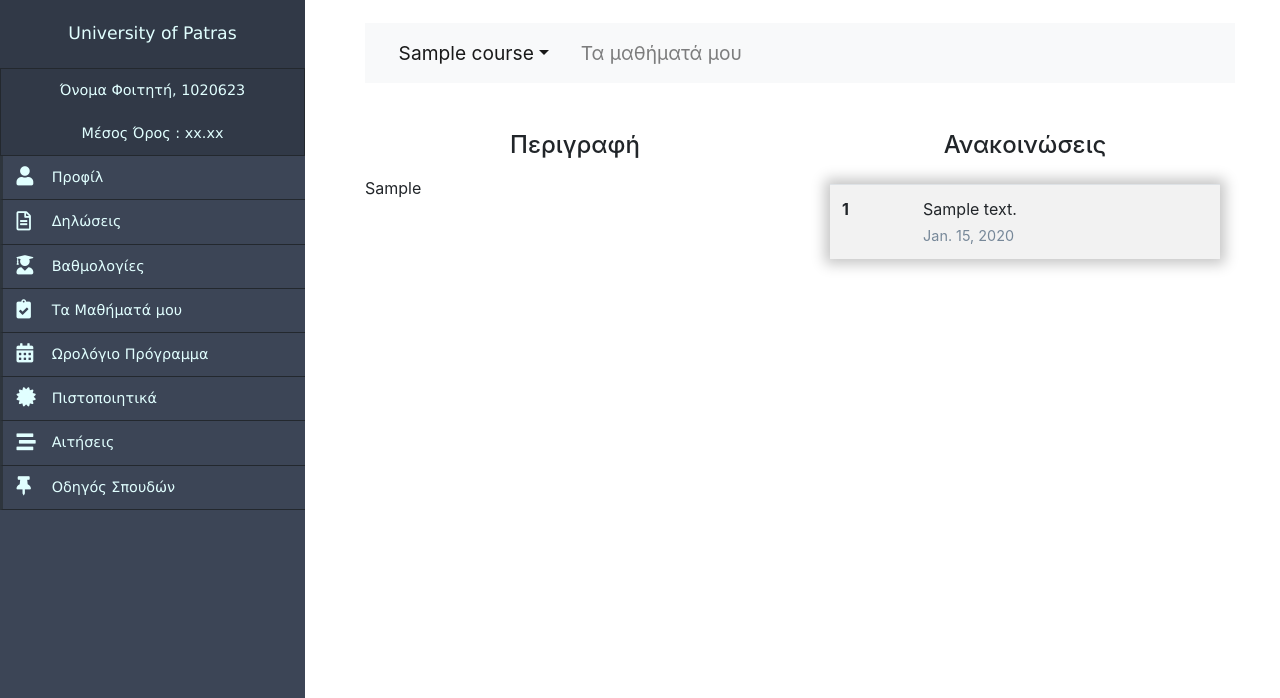
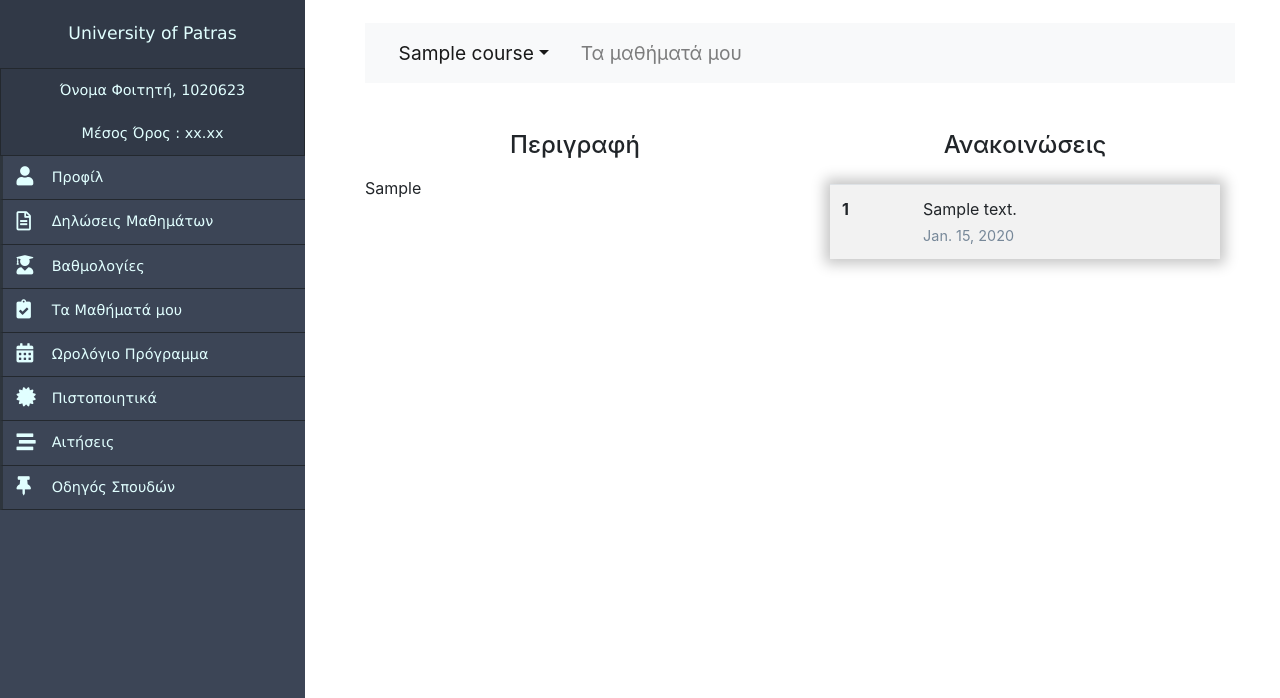
Before and after one commit to tsitsikas96/e-secretary, a Django app: page /course/1/ in a window 1280 px wide. Shown: the part 100-798 px from the top of the page. Run offline with Django 3.2, Linux system fonts and the light colour scheme; a user stored in the database is signed in; tables that the repository leaves empty hold one stand-in row (values such as "Sample post"); some libraries are stand-ins or nearby versions.

```diff
--- a/e_secretary/templates/sidebar.html
+++ b/e_secretary/templates/sidebar.html
@@ -25,7 +25,7 @@
       {% if user.profile.is_student %}
       <a href="{% url 'diloseis' %}">
         <li class="menu-option" id="dilwseis-option">
-          <i class="far fa-file-alt fa-lg"></i> Δηλώσεις
+          <i class="far fa-file-alt fa-lg"></i> Δηλώσεις Μαθημάτων
         </li>
       </a>
       {% endif %}
```
